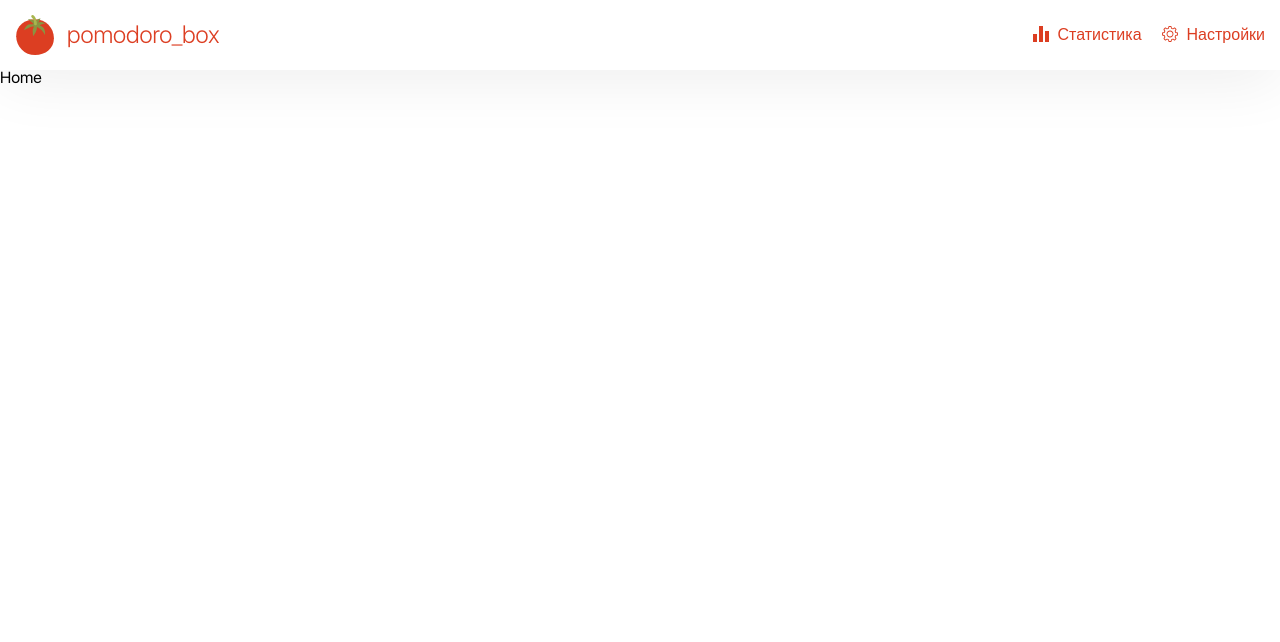
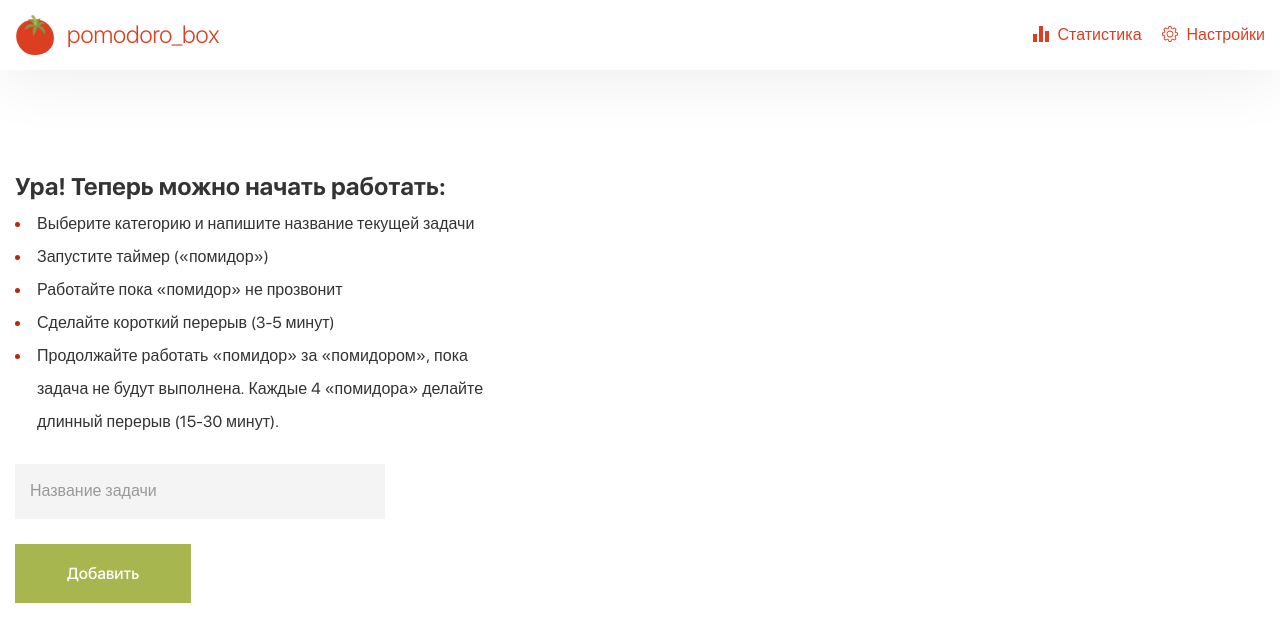
Before and after one commit to hel-sidoruk/pomodoro-react, a React (Vite) app: page / in a window 1280 px wide. Shown: the top 642 px of the page. Built offline with nearby package versions, Linux system fonts and the light colour scheme.

Commit message:
feat: add home content

```diff
--- /dev/null
+++ b/src/components/Home/AddTaskForm.tsx
@@ -0,0 +1,22 @@
+import React, { useState } from 'react';
+
+export const AddTaskForm = () => {
+  const [value, setValue] = useState('');
+
+  const onChange = (e: React.ChangeEvent<HTMLInputElement>) => setValue(e.target.value);
+  const onSubmit = (e: React.FormEvent) => e.preventDefault();
+
+  return (
+    <form className="add-form" onSubmit={onSubmit}>
+      <input
+        onChange={onChange}
+        value={value}
+        className="add-form__input"
+        placeholder="Название задачи"
+      />
+      <button className="btn" type="submit">
+        Добавить
+      </button>
+    </form>
+  );
+};
--- a/src/pages/Home.tsx
+++ b/src/pages/Home.tsx
@@ -1,5 +1,27 @@
 import React from 'react';
+import { AddTaskForm } from '../components/Home/AddTaskForm';
 
 export const Home = () => {
-  return <div>Home</div>;
+  return (
+    <div className="home">
+      <div className="container">
+        <div className="home__content">
+          <h2 className="home__title">Ура! Теперь можно начать работать:</h2>
+          <ul className="home__list">
+            <li className="home__list-item">
+              Выберите категорию и напишите название текущей задачи
+            </li>
+            <li className="home__list-item">Запустите таймер («помидор»)</li>
+            <li className="home__list-item">Работайте пока «помидор» не прозвонит</li>
+            <li className="home__list-item">Сделайте короткий перерыв (3-5 минут)</li>
+            <li className="home__list-item">
+              Продолжайте работать «помидор» за «помидором», пока задача не будут выполнена. Каждые
+              4 «помидора» делайте длинный перерыв (15-30 минут).
+            </li>
+          </ul>
+          <AddTaskForm />
+        </div>
+      </div>
+    </div>
+  );
 };
--- /dev/null
+++ b/src/scss/components/add-form.scss
@@ -0,0 +1,24 @@
+.add-form {
+  &__input {
+    display: block;
+    margin-bottom: 25px;
+    padding: 19px 15px;
+    background-color: $light;
+    font-size: 16px;
+    line-height: 17px;
+    color: $dark;
+    width: 370px;
+    outline: none;
+    transition: background-color .3s ease-in-out;
+    &:hover {
+      background-color: darken($light, 10%);
+    }
+    &:focus {
+      background-color: $light;
+      outline: 2px solid darken($light, 40%);
+    }
+    &::placeholder {
+      color: $grey;
+    }
+  }
+}
--- /dev/null
+++ b/src/scss/components/home.scss
@@ -0,0 +1,33 @@
+.home {
+  padding: 100px 0;
+  .container {
+    display: flex;
+    gap: 16px;
+  }
+  &__content {
+    width: 40%;
+  }
+  &__title {
+    font-size: 24px;
+    line-height: 33px;
+    margin-bottom: 5px;
+  }
+  &__list {
+    margin-bottom: 25px;
+  }
+  &__list-item {
+    position: relative;
+    padding-left: 22px;
+    line-height: 33px;
+    &::before {
+      content: "";
+      position: absolute;
+      left: 0;
+      top: 14px;
+      width: 5px;
+      height: 5px;
+      background-color: $dark-red;
+      border-radius: 100%;
+    }
+  }
+}
--- a/src/scss/components/index.scss
+++ b/src/scss/components/index.scss
@@ -1 +1,3 @@
 @import './header';
+@import './home';
+@import './add-form';
--- /dev/null
+++ b/src/scss/general/buttons.scss
@@ -0,0 +1,24 @@
+.btn {
+  padding: 19px 50px;
+  background-color: $green;
+  transition: all .3s ease-in-out;
+  line-height: 17px;
+  font-size: 16px;
+  text-align: center;
+  font-weight: 500;
+  color: #ffffff;
+  border: 2px solid $green;
+  &:hover {
+    background-color: $dark-green;
+    border-color: $dark-green;
+  }
+}
+.btn-outlined {
+  border-color: $red;
+  background-color: transparent;
+  color: $red;
+  &:hover {
+    color: #ffffff;
+    background-color: $red;
+  }
+}
--- a/src/scss/general/index.scss
+++ b/src/scss/general/index.scss
@@ -1,3 +1,4 @@
 @import './fonts';
 @import './variables';
 @import './settings';
+@import './buttons';
--- a/src/scss/general/settings.scss
+++ b/src/scss/general/settings.scss
@@ -16,6 +16,7 @@ body {
   overflow-x: hidden;
   min-height: 100vh;
   min-width: 320px;
+  color: $dark;
   font-family: 'SFDisplay', sans-serif;
 }
 
--- a/src/scss/general/variables.scss
+++ b/src/scss/general/variables.scss
@@ -1,2 +1,7 @@
 $red: #DC3E22;
 $dark-red: #B7280F;
+$dark: #333333;
+$green: #A8B64F;
+$dark-green: #899441;
+$light: #F4F4F4;
+$grey: #999999;
```
